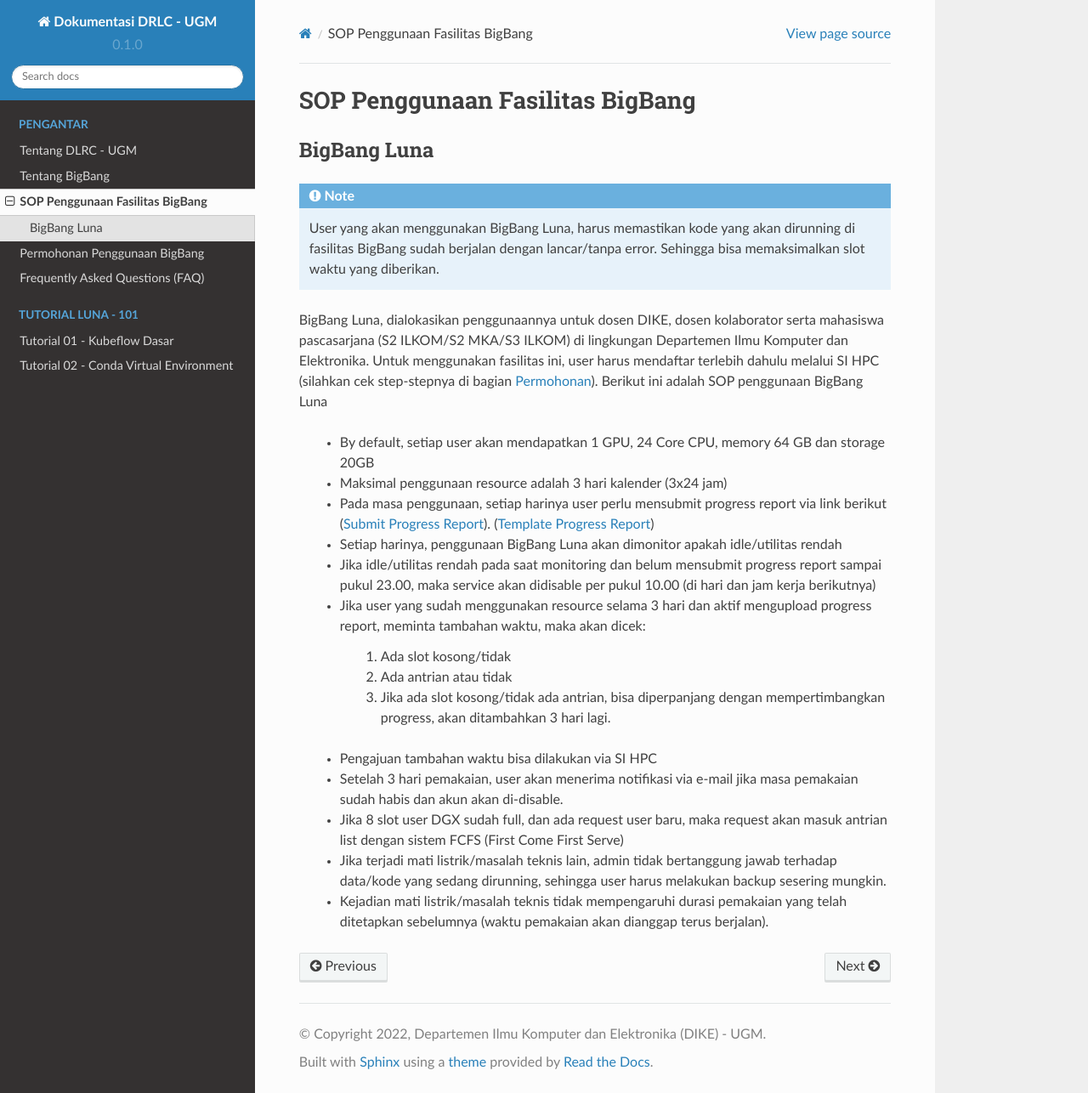
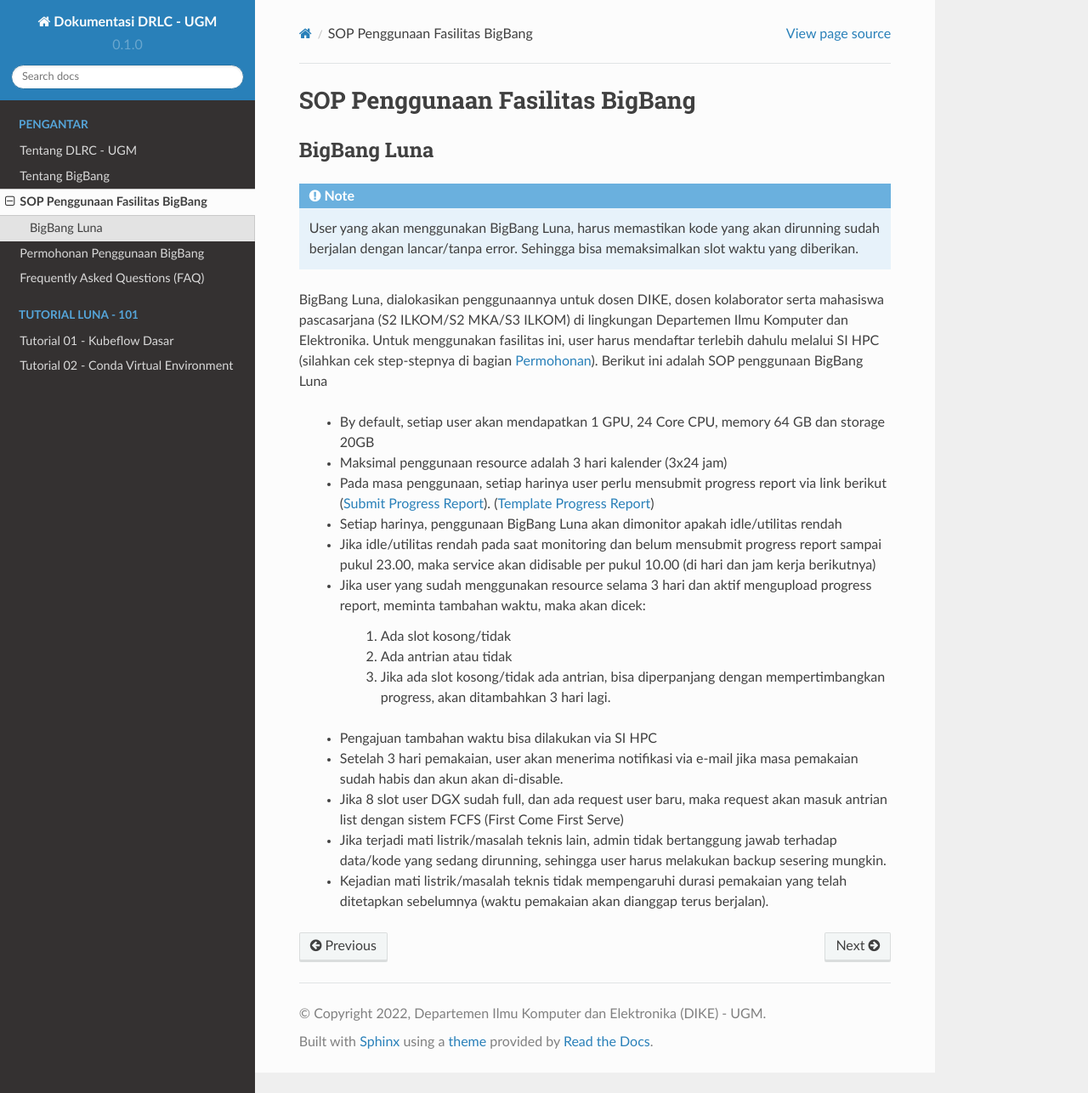
Before and after one commit to alldino/tutorial-hpc-dike-ugm, a Sphinx documentation site: the page built from docs/source/pengantar/SOP.rst, in a window 1280 px wide and 1286 px high. Shown: the whole window at 85% size. Built offline with Sphinx 7.4.7 and the Read the Docs theme 2.0.0, drawn with Linux system fonts in a browser that asks for light colours.

Commit message:
Update SOP.rst

```diff
--- a/docs/source/pengantar/SOP.rst
+++ b/docs/source/pengantar/SOP.rst
@@ -7,7 +7,7 @@
 
 .. note::
 
-  User yang akan menggunakan BigBang Luna, harus memastikan kode yang akan dirunning di fasilitas BigBang sudah berjalan dengan lancar/tanpa error. Sehingga bisa memaksimalkan slot waktu yang diberikan.
+  User yang akan menggunakan BigBang Luna, harus memastikan kode yang akan dirunning sudah berjalan dengan lancar/tanpa error. Sehingga bisa memaksimalkan slot waktu yang diberikan.
 
 BigBang Luna, dialokasikan penggunaannya untuk dosen DIKE, dosen kolaborator serta mahasiswa pascasarjana (S2 ILKOM/S2 MKA/S3 ILKOM) di lingkungan Departemen Ilmu Komputer dan Elektronika. Untuk menggunakan fasilitas ini, user harus mendaftar terlebih dahulu melalui SI HPC (silahkan cek step-stepnya di bagian `Permohonan <https://tutorial-hpc-dike-ugm.readthedocs.io/en/stable/pengantar/permohonan.html>`_). Berikut ini adalah SOP penggunaan BigBang Luna
 
```
